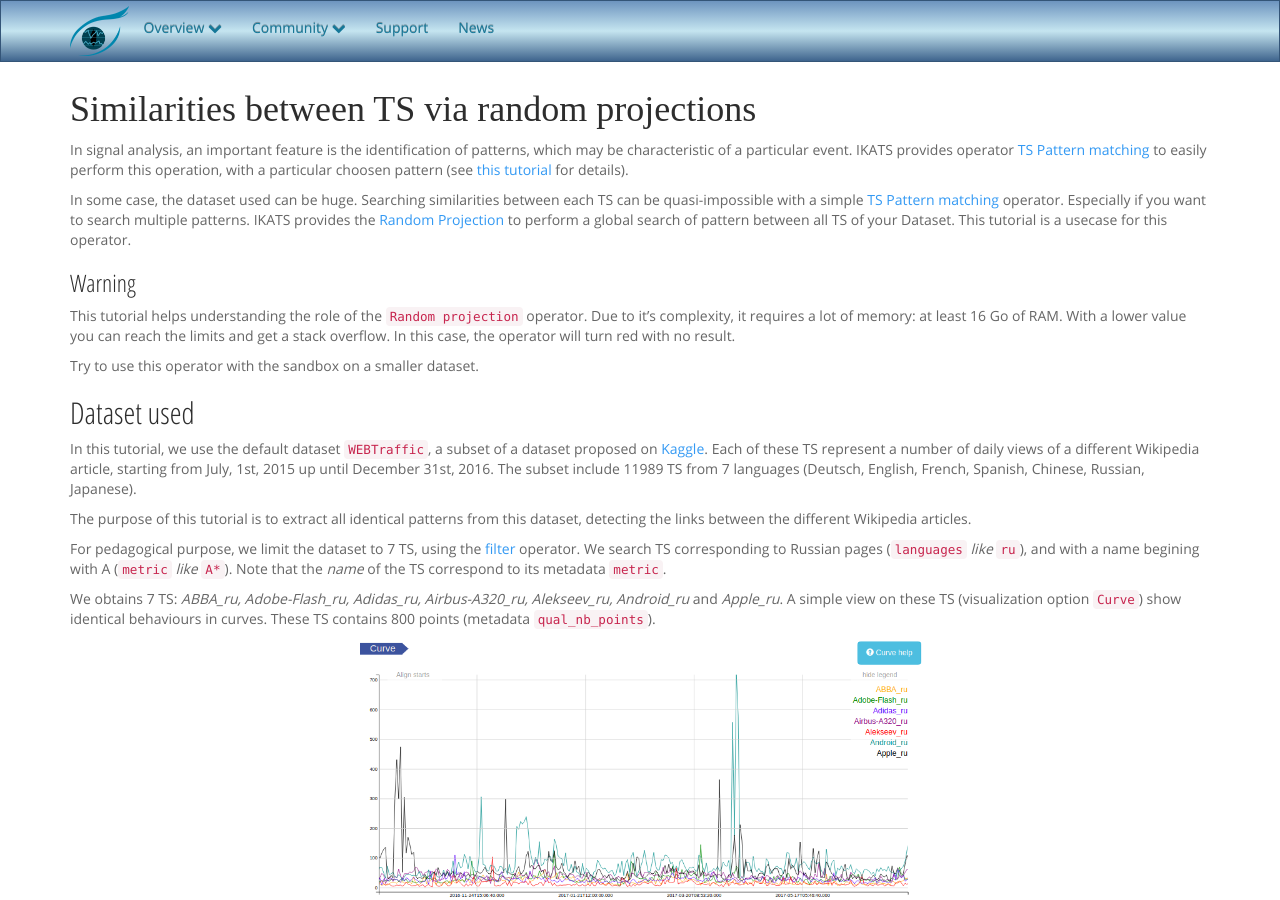
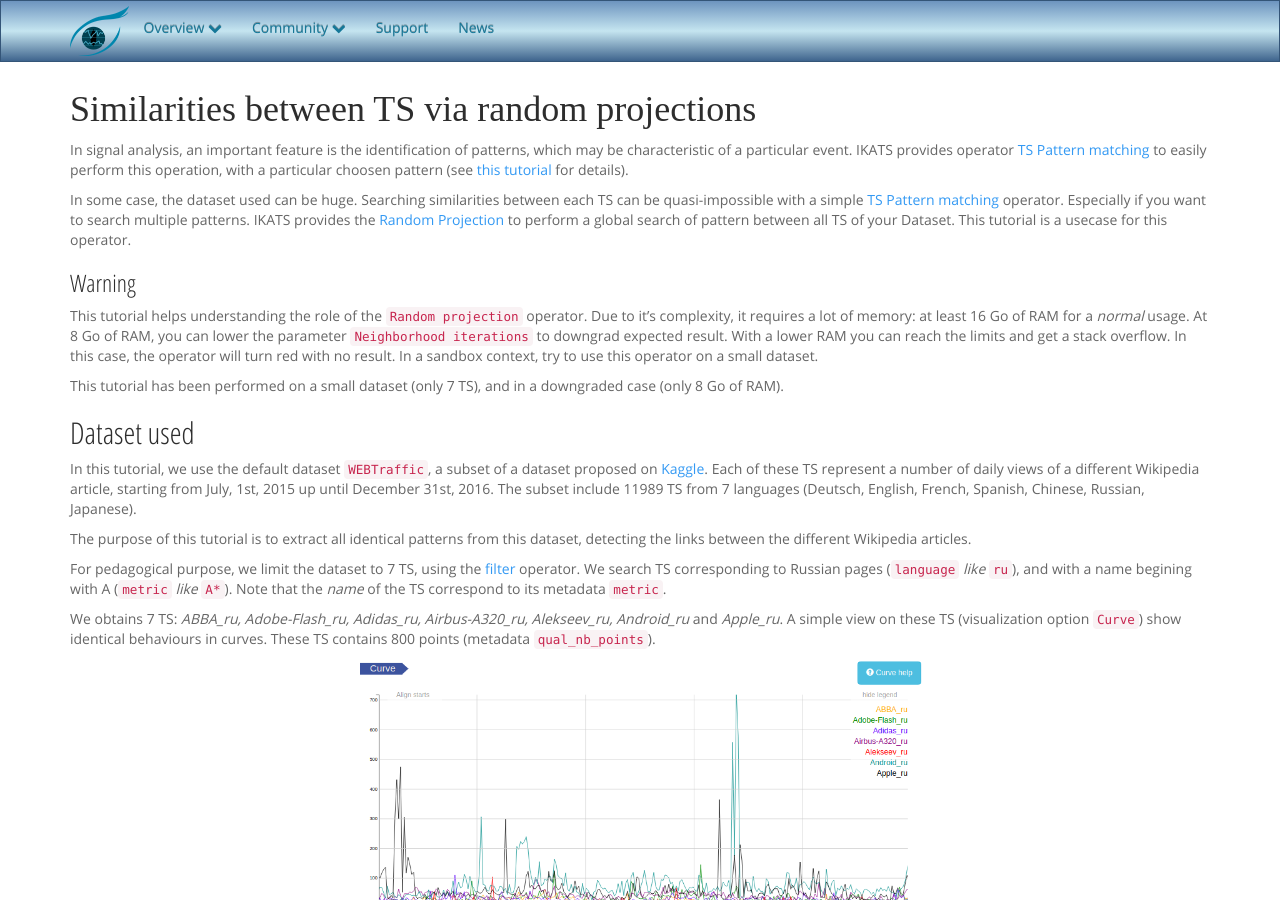
Before and after one commit to IKATS/ikats.github.io, a Jekyll site: the page built from doc/tutorials/tuto_random_projection.md, in a window 1280 px wide and 900 px high. Built offline with Jekyll 4.4.1, drawn with Linux system fonts in a browser that asks for light colours; some web fonts are replaced; some of the changed text lies outside the part shown.

Commit message:
Re-done tuto random projection for a 8GO RAM PC
art #2859

```diff
--- a/doc/tutorials/tuto_random_projection.md
+++ b/doc/tutorials/tuto_random_projection.md
@@ -14,9 +14,10 @@ In some case, the dataset used can be huge. Searching similarities between each
 This tutorial is a usecase for this operator.
 
 ### Warning
-This tutorial helps understanding the role of the `Random projection` operator. Due to it's complexity, it requires a lot of memory: at least 16 Go of RAM. With a lower value you can reach the limits and get a stack overflow. In this case, the operator will turn red with no result.
+This tutorial helps understanding the role of the `Random projection` operator. Due to it's complexity, it requires a lot of memory: at least 16 Go of RAM for a *normal* usage. At 8 Go of RAM, you can lower the parameter `Neighborhood iterations` to downgrad expected result. With a lower RAM you can reach the limits and get a stack overflow. In this case, the operator will turn red with no result.
+In a sandbox context, try to use this operator on a small dataset.
 
-Try to use this operator with the sandbox on a smaller dataset.
+This tutorial has been performed on a small dataset (only 7 TS), and in a downgraded case (only 8 Go of RAM).
 
 ## Dataset used
 In this tutorial, we use the default dataset `WEBTraffic`, a subset of a dataset proposed on [Kaggle](https://www.kaggle.com/c/web-traffic-time-series-forecasting). Each of these TS represent a number of daily views of a different Wikipedia article, starting from July, 1st, 2015 up until December 31st, 2016.
@@ -24,7 +25,7 @@ The subset include 11989 TS from 7 languages (Deutsch, English, French, Spanish,
 
 The purpose of this tutorial is to extract all identical patterns from this dataset, detecting the links between the different Wikipedia articles.
 
-For pedagogical purpose, we limit the dataset to 7 TS, using the [filter](/doc/operators/filter.html) operator. We search TS corresponding to Russian pages (`languages` *like* `ru`), and with a name begining with A (`metric` *like* `A*`). Note that the *name* of the TS correspond to its metadata `metric`.
+For pedagogical purpose, we limit the dataset to 7 TS, using the [filter](/doc/operators/filter.html) operator. We search TS corresponding to Russian pages (`language` *like* `ru`), and with a name begining with A (`metric` *like* `A*`). Note that the *name* of the TS correspond to its metadata `metric`.
 
 We obtains 7 TS: *ABBA_ru, Adobe-Flash_ru, Adidas_ru, Airbus-A320_ru, Alekseev_ru, Android_ru* and *Apple_ru*. A simple view on these TS (visualization option `Curve`) show identical behaviours in curves. These TS contains 800 points (metadata `qual_nb_points`).
 
@@ -53,11 +52,11 @@ We observe the identical `current pattern definition` for both examples and the
 ![Patterns](/img/tuto_random_projection/patterns.png "A selection of two TS sharing same pattern"){: class="center"}
 
 IKATS provides some information about results:
-- the list of pattern name `Pattern` (e.g. `P1`)
-- the current TS to plot (e.g. `ru_Android`)
+- the list of pattern name `Pattern` (e.g. `P11`)
+- the current TS to plot (e.g. `ABBA_ru`)
 - the `current pattern definition` summarized into *SAX word*, in regexp expression (each SAX word sequence corresponding to this`current pattern definition` expression is associated to current `Pattern`)
 
-![Results](/img/tuto_random_projection/random_projection_ru_Android.png "Some results")
+![Results](/img/tuto_random_projection/random_projection_ru_ABBA.png "Some results"){: class="center"}
 
 Now, you are able to perform pattern matching without any model of pattern.
 
```
Also changed, not shown: other parts of doc/tutorials/tuto_random_projection.md (+0 -2 lines), img/tuto_random_projection/params_random_projection.png, img/tuto_random_projection/random_projection_ru_ABBA.png (added), img/tuto_random_projection/random_projection_ru_Android.png (deleted).
